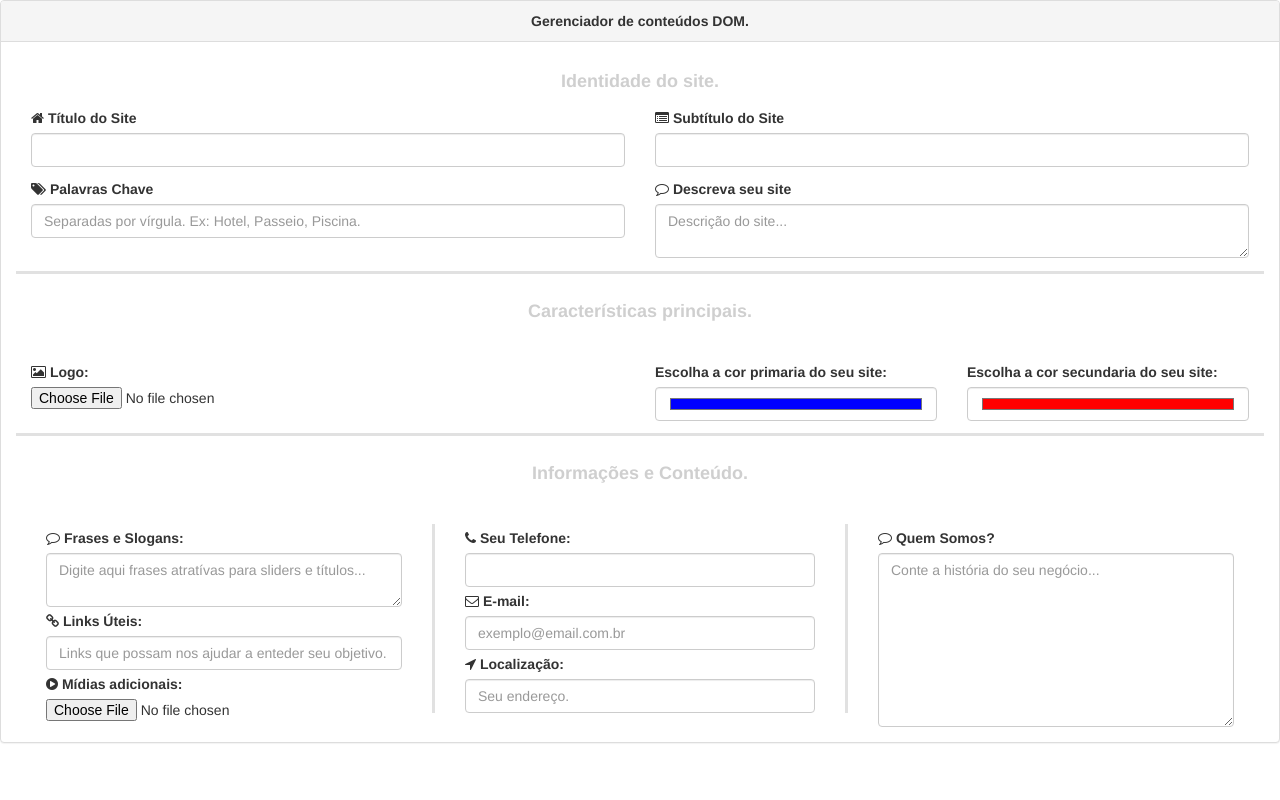
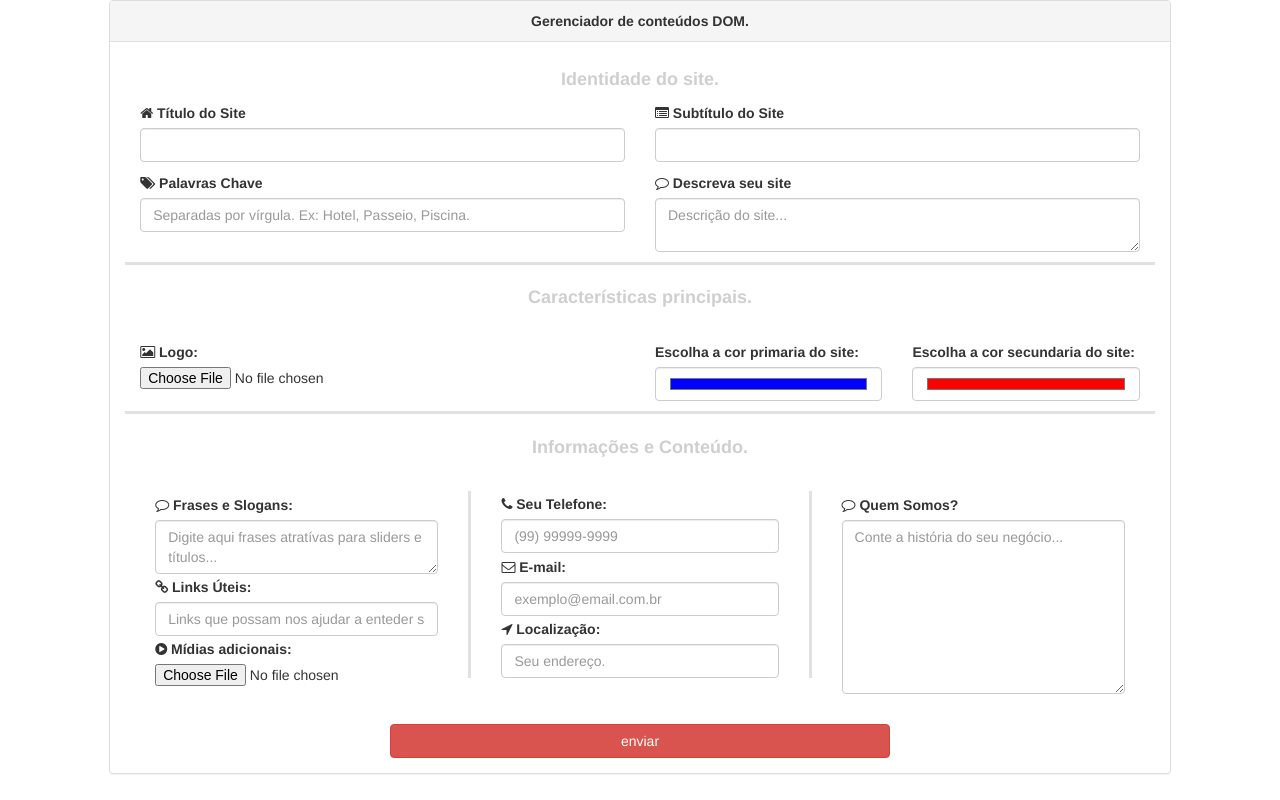
Before and after one commit to LucasLimaAZ/gestor_conteudo, a PHP site: page / in a window 1280 px wide. Run offline with PHP 8.4, Linux system fonts and the light colour scheme.

Commit message:
comitando pra dar push

```diff
--- a/index.php
+++ b/index.php
@@ -13,12 +13,13 @@
 </head>
 <body>
     <div class="row">
-        <div class="col-lg-12">
+        <div class="col-lg-1"></div>
+        <div class="col-lg-10">
             <div class="panel panel-default">
                 <div class="panel-heading">
                     Gerenciador de conteúdos DOM.
                 </div>
-                <form role="form">
+                <form role="form" action="salvaDados.php" method="POST">
                     <div class="row">
                         <div class="col-lg-12">
                             <div class="panel-body">
@@ -50,11 +51,11 @@
                                         <input type="file" name="logo" accept="jpg|png|jpeg|pdf"/>
                                     </div>
                                     <div class="col-lg-3 linha">
-                                        <label>Escolha a cor primaria do seu site:</label>
+                                        <label>Escolha a cor primaria do site:</label>
                                         <input type="color" class="form-control" name="cor_primaria" value="#0000ff"/>
                                     </div>
                                     <div class="col-lg-3 linha">
-                                        <label>Escolha a cor secundaria do seu site:</label>
+                                        <label>Escolha a cor secundaria do site:</label>
                                         <input type="color" class="form-control" name="cor_secundaria" value="#ff0000"/>
                                     </div>
                                     <div class="col-lg-12 linha titulo">
@@ -77,7 +78,7 @@
                                     <div class="col-lg-4 linha coluna_centro">
                                         <div class="col-lg-12 linha">
                                             <label><div class="fa fa-phone"></div> Seu Telefone:</label>
-                                            <input type="text" class="form-control" name="telefone"/>
+                                            <input type="text" class="form-control" name="telefone" placeholder="(99) 99999-9999"/>
                                         </div>
                                         <div class="col-lg-12 linha">
                                             <label><div class="fa fa-envelope-o"></div> E-mail:</label>
@@ -94,6 +95,9 @@
                                             <textarea class="form-control" rows="8" placeholder="Conte a história do seu negócio..." name="quem_somos"></textarea>
                                         </div>
                                     </div>
+                                    <div class="col-lg-12 enviar">
+                                        <input type="submit" value="enviar" class="btn btn-danger col-md-6 col-md-offset-3"/>
+                                    </div>
                                 </div>
                             </div>
                         </div>
--- a/mystyle/mystyle.css
+++ b/mystyle/mystyle.css
@@ -35,3 +35,7 @@
     border-bottom:none;
     border-color:#e1e1e1;
 }
+
+.enviar{
+    margin-top:3%;
+}
--- /dev/null
+++ b/salvaDados.php
@@ -0,0 +1,5 @@
+<?php
+
+new PDO('mysql:host=127.0.0.1;dbname="conteudo_clientes"')
+
+?>
```
